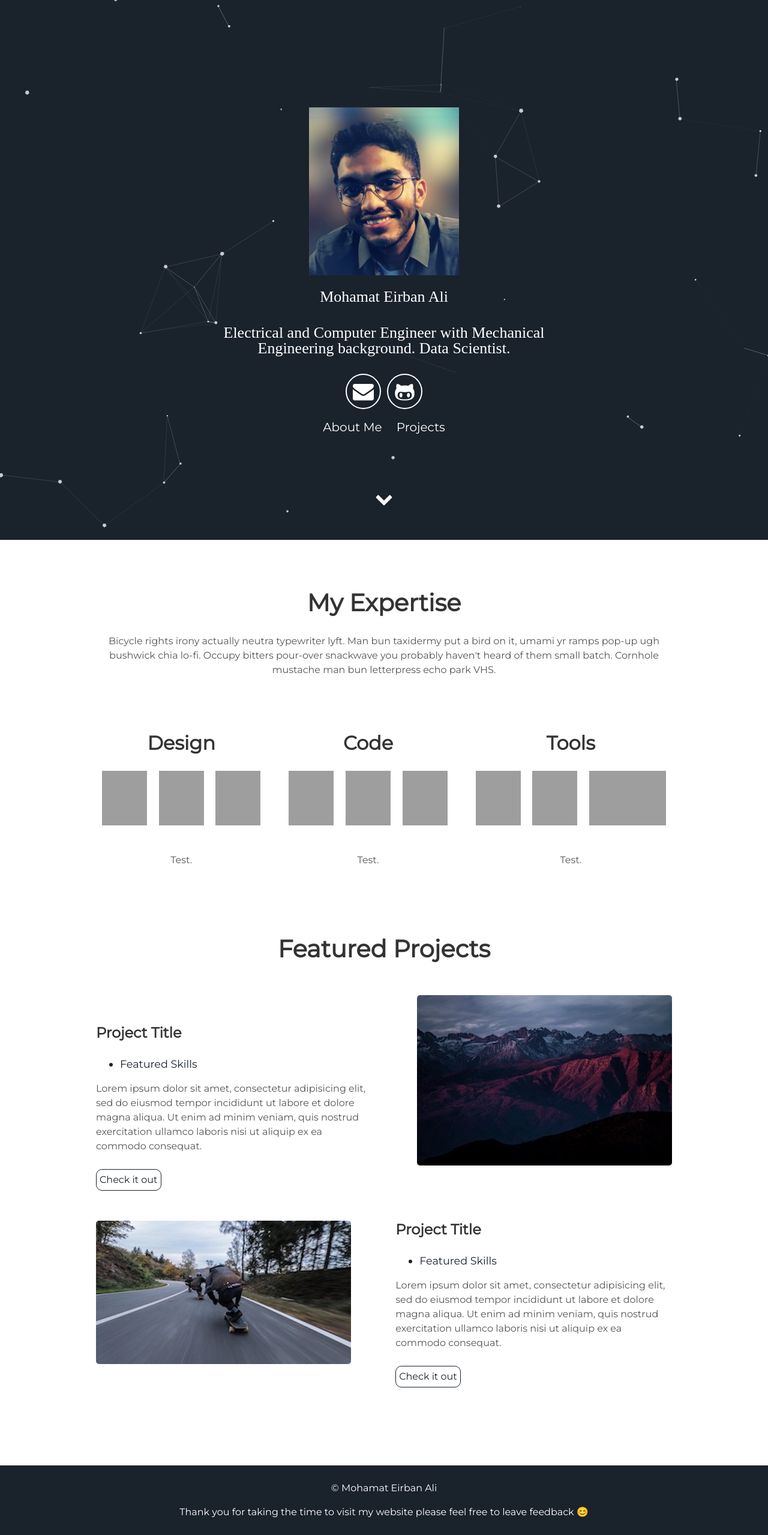
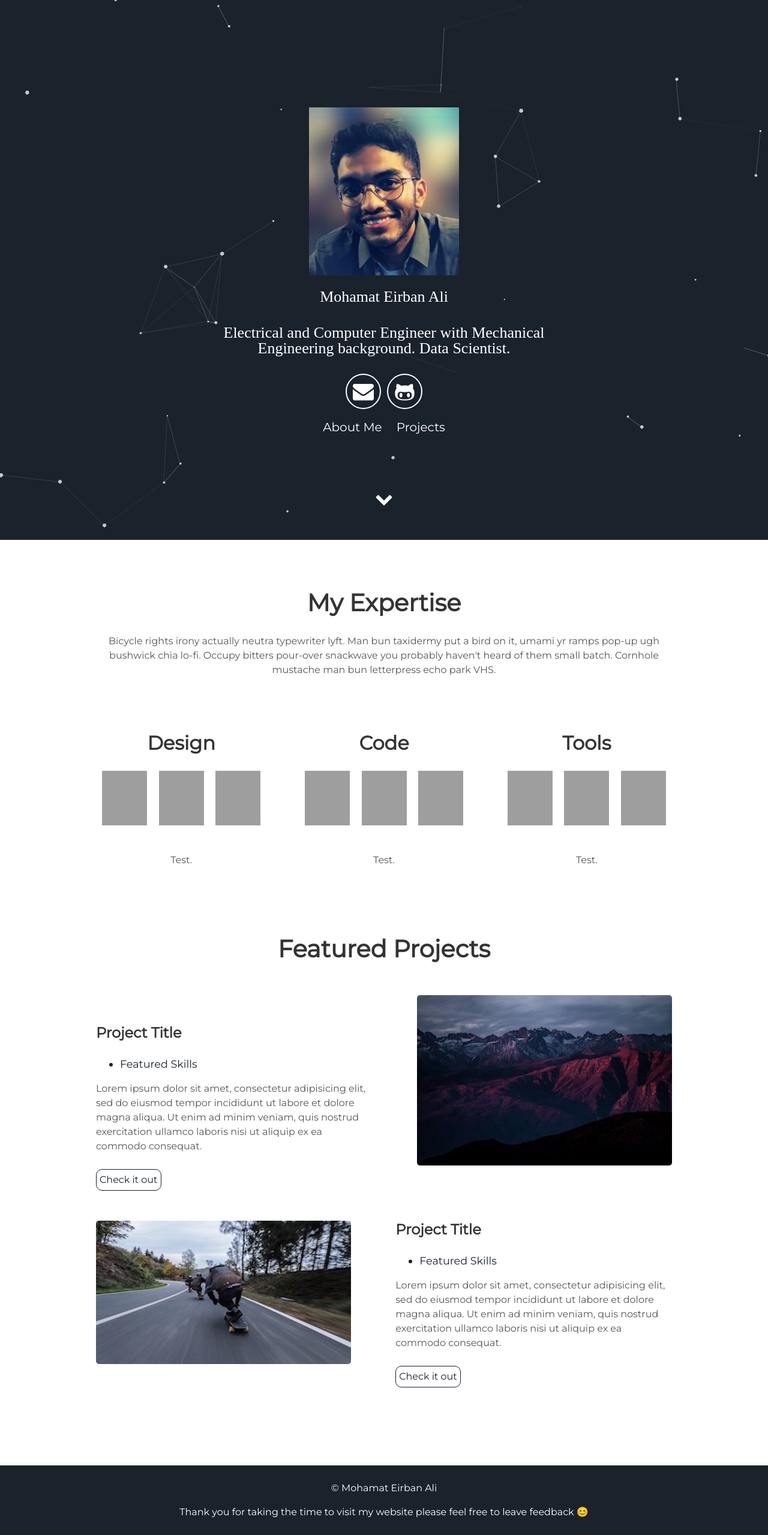
Before and after one commit to danielm201s/danielm201s.github.io, a Jekyll site: the page built from index.html, in a window 1280 px wide. Shown: the whole page at 60% size. Built offline with Jekyll 4.4.1, drawn with Linux system fonts in a browser that asks for light colours; grey boxes are pictures that could not be loaded.

Commit message:
Update about.html

```diff
--- a/_includes/about.html
+++ b/_includes/about.html
@@ -23,7 +23,7 @@
       <h2>Tools</h2>
       <i><a href="https://www.debian.org/" target="_blank" ><img width="75" height="91" src="https://upload.wikimedia.org/wikipedia/commons/thumb/4/4a/Debian-OpenLogo.svg/75px-Debian-OpenLogo.svg.png"></a></i>
       <i><a href="https://jupyter.org/" target="_blank"><img width="75" height="91" src="https://upload.wikimedia.org/wikipedia/commons/thumb/3/38/Jupyter_logo.svg/75px-Jupyter_logo.svg.png"></a></i>
-      <i><a  href="https://www.spyder-ide.org/" target="_blank" ><img width="128" width="75" height="91"  src="https://upload.wikimedia.org/wikipedia/commons/thumb/7/7e/Spyder_logo.svg/75px-Spyder_logo.svg.png"></a></i>
+      <i><a  href="https://www.spyder-ide.org/" target="_blank" ><img width="75" height="91"  src="https://upload.wikimedia.org/wikipedia/commons/thumb/7/7e/Spyder_logo.svg/75px-Spyder_logo.svg.png"></a></i>
       <p>Test.</p>
 
     </div>
```
